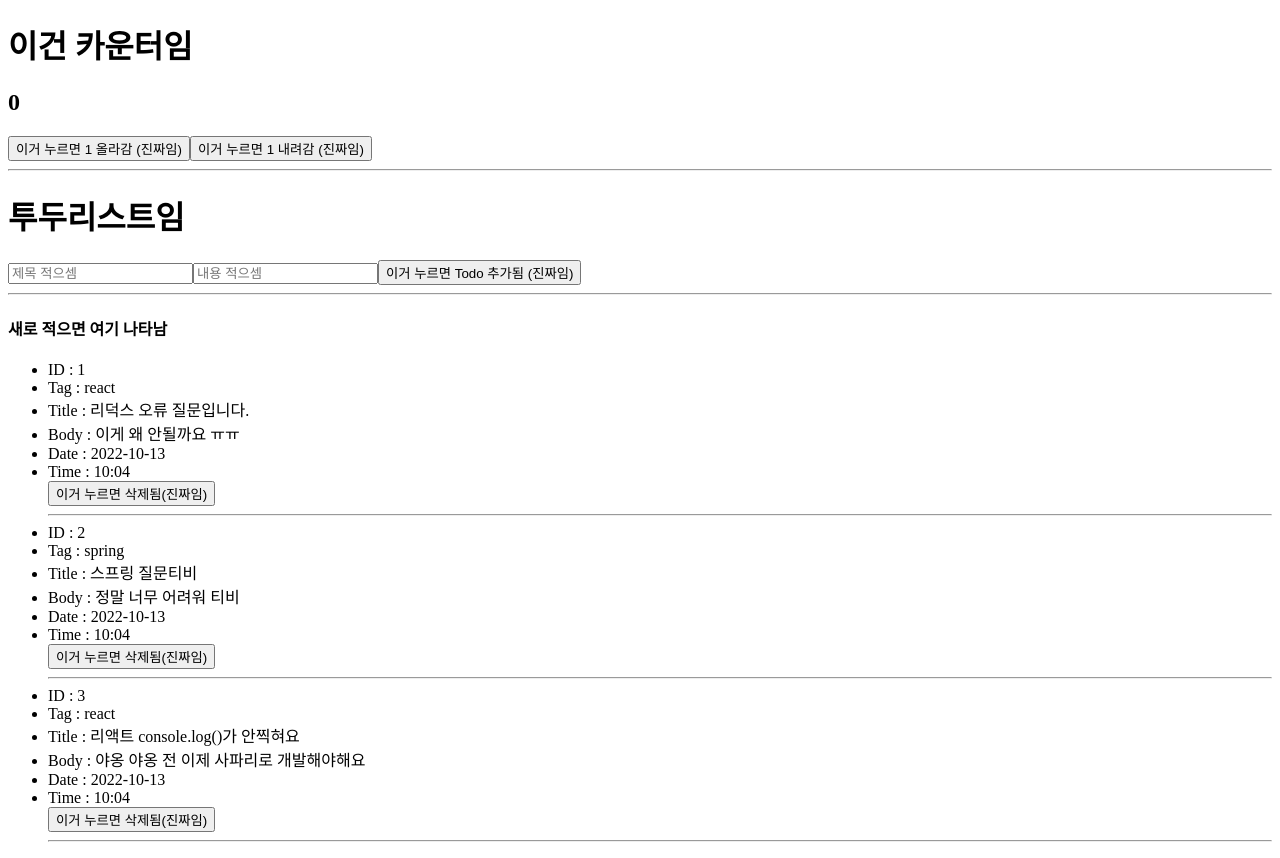
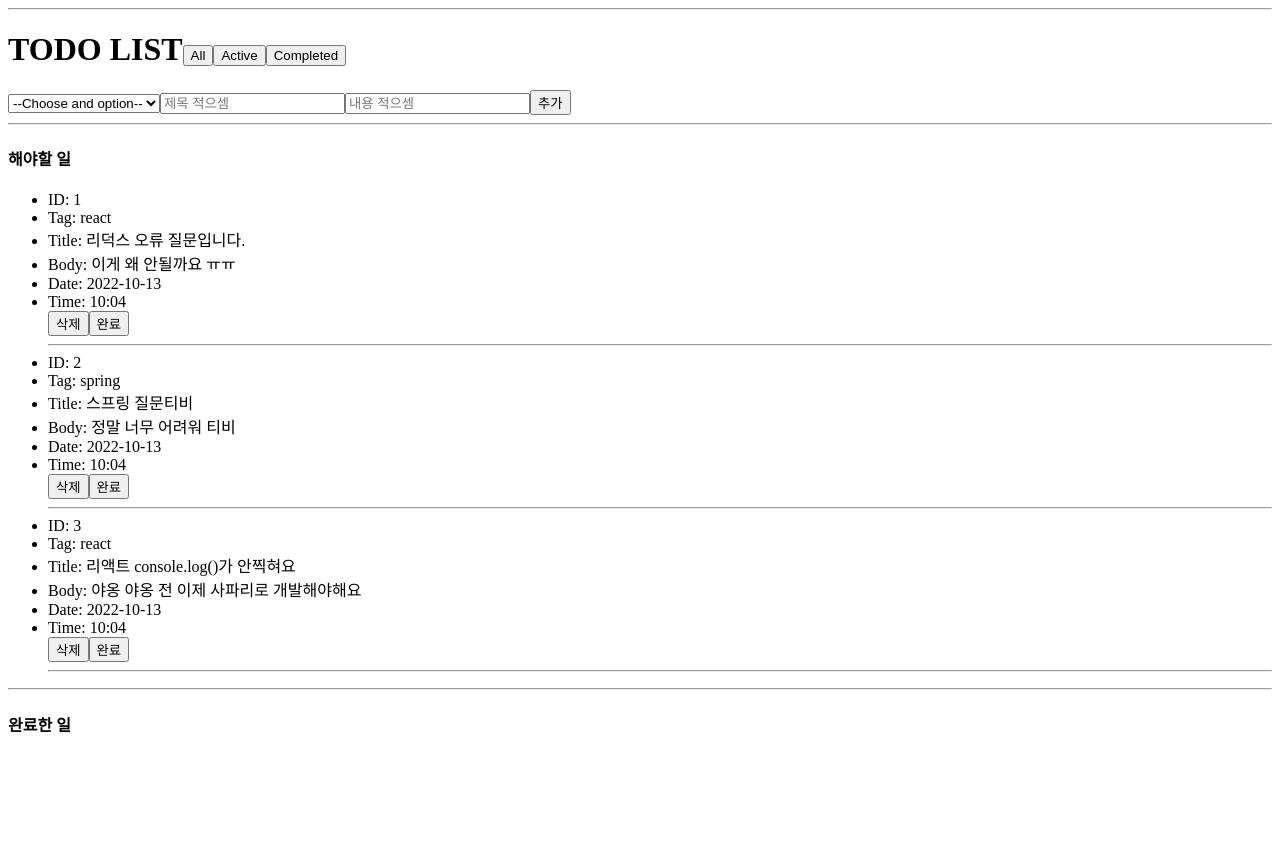
Before and after one commit to Sunghoman/todolist, a React (Create React App) app: page /list in a window 1280 px wide. After the commit the page ends 800 px from the top, so only its background shows below. Built offline with nearby package versions, Linux system fonts and the light colour scheme.

Commit message:
selectBox, updateTodo

```diff
--- a/src/components/hooks/useChangeTodo.js
+++ b/src/components/hooks/useChangeTodo.js
@@ -1,14 +1,16 @@
 import { useDispatch } from "react-redux";
 
 export const useChangeTodo = () => {
-
   const dispatch = useDispatch();
 
   // Remove an item from TodoList
   const removeTodo = (id) => {
     dispatch({ type: "todoList/removeTodo", payload: id });
-  }
+  };
 
-  return { removeTodo };
-
-}
+  // Toggle an item from TodoList
+  const toggleTodo = (id) => {
+    dispatch({ type: "todoList/toggleTodo", payload: id });
+  };
+  return { removeTodo, toggleTodo };
+};
--- a/src/components/hooks/useTodo.js
+++ b/src/components/hooks/useTodo.js
@@ -2,7 +2,6 @@ import { useState } from "react";
 import { useDispatch } from "react-redux";
 
 export const useTodo = () => {
-
   const dispatch = useDispatch();
 
   const today = new Date();
@@ -14,6 +13,7 @@ export const useTodo = () => {
   // Create Root TodoItem
   const [todo, setTodo] = useState({
     id: null,
+    tag: "",
     title: "",
     body: "",
     status: false,
@@ -21,12 +21,17 @@ export const useTodo = () => {
     time: time,
   });
 
+  const handleChange = (e) => {
+    setTodo((prevState) => {
+      return { ...prevState, tag: e.target.value };
+    });
+  };
   // get Inputs for TodoItem
   const getInputs = (e) => {
     const { name, value } = e.target;
     setTodo((prevState) => {
       return {
-       ...prevState,
+        ...prevState,
         [name]: value,
         id: Math.floor(Math.random() * 100),
         status: false,
@@ -36,13 +41,13 @@ export const useTodo = () => {
 
   // Add a new item into TodoList
   const addTodo = () => {
-    if ( todo.title && todo.body ) {
+    if (todo.title && todo.body) {
       dispatch({ type: "todoList/addTodo", payload: todo });
       setTodo((prevState) => {
         return {
-         ...prevState,
-         title: "",
-         body: "",
+          ...prevState,
+          title: "",
+          body: "",
         };
       });
     }
@@ -52,6 +57,6 @@ export const useTodo = () => {
     todo,
     getInputs,
     addTodo,
+    handleChange,
   };
-
 };
--- a/src/components/todoList/List.jsx
+++ b/src/components/todoList/List.jsx
@@ -3,33 +3,65 @@ import { useChangeTodo } from "../hooks/useChangeTodo";
 
 export const List = () => {
   const todoList = useSelector((state) => state.todoList);
-  console.log(todoList);
-
-  const { removeTodo } = useChangeTodo();
+  const { removeTodo, toggleTodo } = useChangeTodo();
 
   return (
+    <>
       <div>
         <hr />
-      <h4>새로 적으면 여기 나타남</h4>
+        <h4>해야할 일</h4>
         <ul>
           {todoList.map((todo) => {
             console.log(todo);
+            if (todo.status === false) {
               return (
                 <div key={todo.id}>
-              <li>ID : {todo.id}</li>
-              <li>Tag : {todo.tag}</li>
-              <li>Title : {todo.title}</li>
-              <li>Body : {todo.body}</li>
-              <li>Date : {todo.date}</li>
-              <li>Time : {todo.time}</li>
-              <button onClick={() => removeTodo(todo.id)}>
-                이거 누르면 삭제됨(진짜임)
-              </button>
+                  <li>ID: {todo.id}</li>
+                  <li>Tag: {todo.tag}</li>
+                  <li>Title: {todo.title}</li>
+                  <li>Body: {todo.body}</li>
+                  <li>Date: {todo.date}</li>
+                  <li>Time: {todo.time}</li>
+
+                  <button onClick={() => removeTodo(todo.id)}>삭제</button>
+                  <button onClick={() => toggleTodo(todo.id)}>완료</button>
+
                   <hr />
                 </div>
               );
+            } else {
+              return null;
+            }
           })}
         </ul>
       </div>
+      <div>
+        <hr />
+        <h4>완료한 일</h4>
+        <ul>
+          {todoList.map((todo) => {
+            if (todo.status === "Done") {
+              return (
+                <div key={todo.id}>
+                  <li>ID: {todo.id}</li>
+                  <li>Tag: {todo.tag}</li>
+                  <li>Title: {todo.title}</li>
+                  <li>Body: {todo.body}</li>
+                  <li>Date: {todo.date}</li>
+                  <li>Time: {todo.time}</li>
+
+                  <button onClick={() => removeTodo(todo.id)}>삭제</button>
+                  <button onClick={() => toggleTodo(todo.id)}>취소</button>
+
+                  <hr />
+                </div>
+              );
+            } else {
+              return null;
+            }
+          })}
+        </ul>
+      </div>
+    </>
   );
 };
--- a/src/components/todoList/Todo.jsx
+++ b/src/components/todoList/Todo.jsx
@@ -1,16 +1,23 @@
-import { useTodo } from "../hooks/useTodo"
-
+import { useTodo } from "../hooks/useTodo";
 
 export const Todo = () => {
-
-  const { todo, getInputs, addTodo } = useTodo();
+  const { todo, getInputs, addTodo, handleChange } = useTodo();
 
   const { title, body } = todo;
-
   return (
-    <div>
-      <hr/>
-      <h1>투두리스트임</h1>
+    <>
+      <hr />
+      <h1>
+        TODO LIST
+        <button>All</button>
+        <button>Active</button>
+        <button>Completed</button>
+      </h1>
+      <select name="tag" onChange={handleChange}>
+        <option value="">--Choose and option--</option>
+        <option value="react">React</option>
+        <option value="spring">Spring</option>
+      </select>
       <input
         id="title"
         type="text"
@@ -27,11 +34,7 @@ export const Todo = () => {
         value={body}
         onChange={getInputs}
       />
-      <button
-        onClick={addTodo}
-      >
-        이거 누르면 Todo 추가됨 (진짜임)
-      </button>
-    </div>
-  )
-}
+      <button onClick={addTodo}>추가</button>
+    </>
+  );
+};
--- a/src/features/todoList/todoSlice.js
+++ b/src/features/todoList/todoSlice.js
@@ -10,7 +10,7 @@ export const todoSlice = createSlice({
       status: false,
       date: "2022-10-13",
       time: "10:04",
-      tag: "react"
+      tag: "react",
     },
     {
       id: 2,
@@ -19,7 +19,7 @@ export const todoSlice = createSlice({
       status: false,
       date: "2022-10-13",
       time: "10:04",
-      tag: "spring"
+      tag: "spring",
     },
     {
       id: 3,
@@ -28,7 +28,7 @@ export const todoSlice = createSlice({
       status: false,
       date: "2022-10-13",
       time: "10:04",
-      tag: "react"
+      tag: "react",
     },
   ],
   reducers: {
@@ -37,6 +37,11 @@ export const todoSlice = createSlice({
     },
     removeTodo: (state, { payload }) => {
       return state.filter((todo) => todo.id !== payload);
-    }
-  }
+    },
+    toggleTodo: (state, { payload }) => {
+      return state.map((todo) =>
+        todo.id === payload ? { ...todo, status: "Done" } : todo
+      );
+    },
+  },
 });
--- a/src/pages/todoList/TodoList.jsx
+++ b/src/pages/todoList/TodoList.jsx
@@ -1,14 +1,12 @@
-import { Counter } from "../../components/todoList/Counter"
-import { Todo } from "../../components/todoList/Todo"
-import { List } from "../../components/todoList/List"
+import { Todo } from "../../components/todoList/Todo";
+import { List } from "../../components/todoList/List";
 
 const TodoList = () => {
   return (
     <div>
-      <Counter/>
-      <Todo/>
-      <List/>
+      <Todo />
+      <List />
     </div>
-  )
-}
+  );
+};
 export default TodoList;
```
Lines whose indentation alone changed are shown as unchanged.
